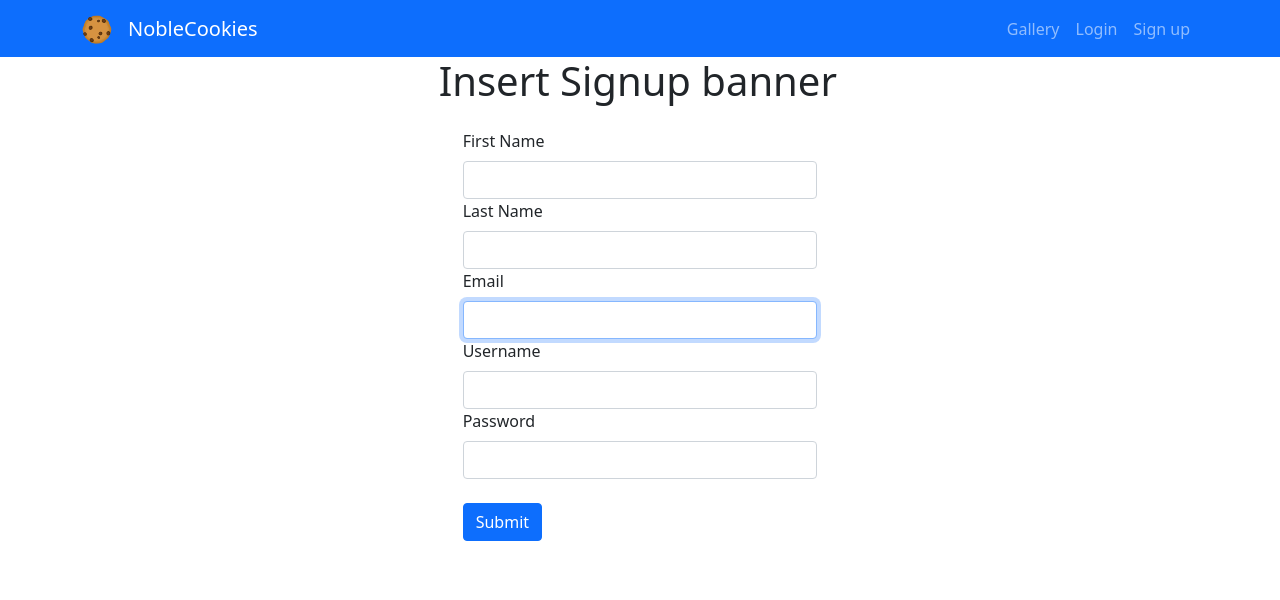
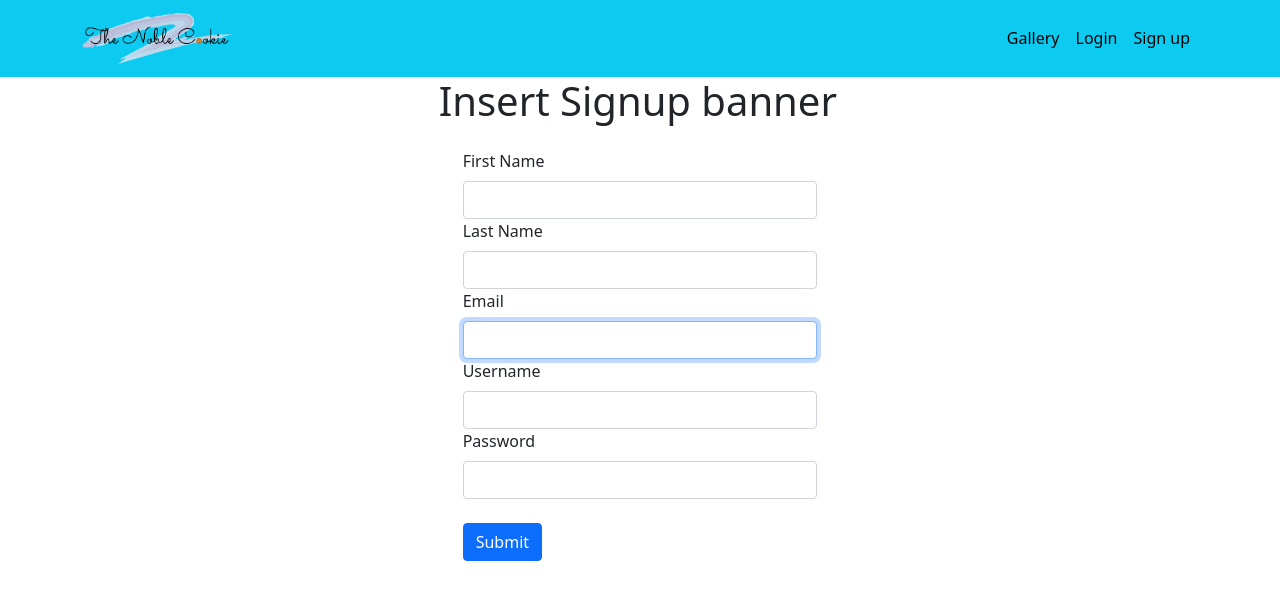
Before and after one commit to bethel-school-of-technology/team-razz-dazz-frontend, a React (Create React App) app: page /signup in a window 1280 px wide. Shown: the top 600 px of the page. Built offline with nearby package versions, Linux system fonts and the light colour scheme.

Commit message:
CSS styling + sign up redirect to login

```diff
--- a/src/components/Navigationbar.css
+++ b/src/components/Navigationbar.css
@@ -1,4 +1,8 @@
 #cookie {
-    max-width: 30px;
+    max-width: 150px;
     height: auto;
 }
+
+#linktext {
+    color: rgb(2, 2, 2);
+}
--- a/src/components/Navigationbar.js
+++ b/src/components/Navigationbar.js
@@ -4,16 +4,15 @@ import Container from "react-bootstrap/Container";
 import Nav from "react-bootstrap/Nav";
 // import NavDropdown from "react-bootstrap/NavDropdown";
 import "./Navigationbar.css";
-import Cookie from "../assets/cookie.svg";
+import Cookie from "../assets/cookielogo.png";
 
 const Navigationbar = () => {
   return (
-    <Navbar collapseOnSelect expand="lg" bg="primary" variant="dark">
+    <Navbar collapseOnSelect expand="lg" bg="info" variant="dark">
       <Container>
         <Navbar.Brand href="/">
-          <img src={Cookie} alt="cookie" id="cookie" />
+          <img src={Cookie} alt="cookie" id="cookie" href="/" />
         </Navbar.Brand>
-        <Navbar.Brand>NobleCookies</Navbar.Brand>
         <Navbar.Toggle aria-controls="responsive-navbar-nav" />
         <Navbar.Collapse id="responsive-navbar-nav">
           <Nav className="me-auto">
@@ -30,9 +29,13 @@ const Navigationbar = () => {
             </NavDropdown> */}
           </Nav>
           <Nav>
-            <Nav.Link href="/gallery">Gallery</Nav.Link>
-            <Nav.Link href="/login">Login</Nav.Link>
-            <Nav.Link eventKey={2} href="/signup">
+            <Nav.Link href="/gallery" id="linktext">
+              Gallery
+            </Nav.Link>
+            <Nav.Link href="/login" id="linktext">
+              Login
+            </Nav.Link>
+            <Nav.Link eventKey={2} href="/signup" id="linktext">
               Sign up
             </Nav.Link>
           </Nav>
--- a/src/components/SignupForm.js
+++ b/src/components/SignupForm.js
@@ -3,6 +3,7 @@ import axios from "axios";
 import Form from "react-bootstrap/Form";
 import Button from "react-bootstrap/Button";
 // import { withRouter } from 'react-router';
+import { useHistory } from 'react-router-dom';
 
 
 const SignupForm = () => {
@@ -11,6 +12,7 @@ const SignupForm = () => {
   const [firstName, setFirstName] = useState("");
   const [lastName, setLastName] = useState("");
   const [email, setEmail] = useState("");
+  const history = useHistory();
 
 
   const signUp = (event) => {
@@ -26,10 +28,12 @@ const SignupForm = () => {
       };
 
 
+
       axios.post("http://localhost:3000/api/user/register", req).then((result) => {
         const token = result.data.jwt;
         localStorage.setItem("myJWT", token);
         console.log(result.data);
+        history.push("/login");
       });
     }
   };
```
Also changed, not shown: src/assets/cookielogo.png (added).
